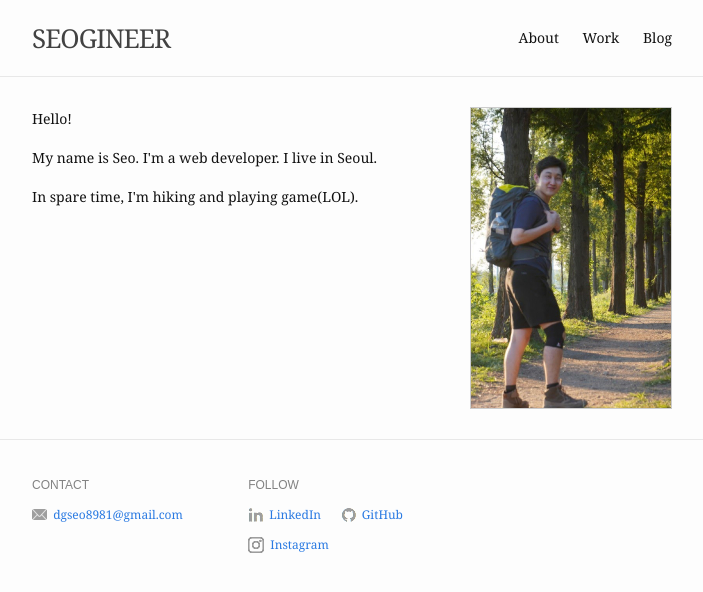
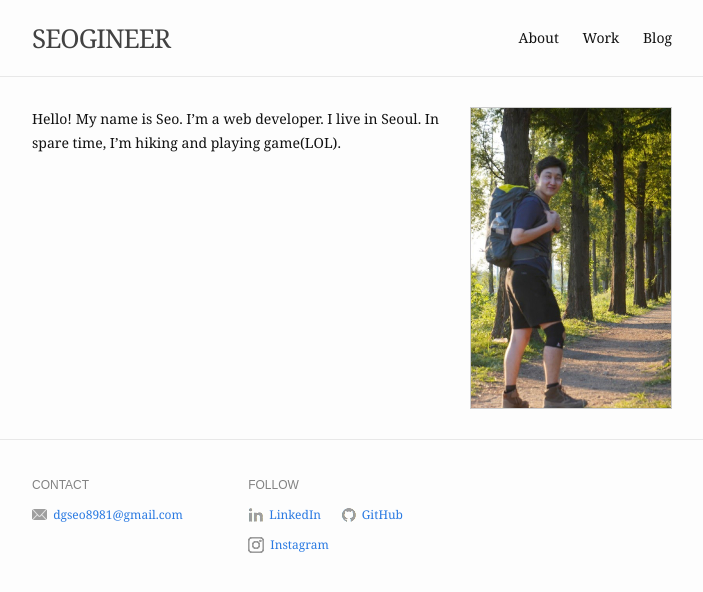
Before and after one commit to seogineer/seogineer.github.io, a Jekyll site: the page built from index.md, in a window 1280 px wide. Shown: the top 592 px of the page, without its empty margins (288-991 px from the left). Built offline with Jekyll 4.4.1, drawn with Linux system fonts in a browser that asks for light colours.

Commit message:
about내용변경

```diff
--- a/index.md
+++ b/index.md
@@ -5,14 +5,6 @@ profile_picture:
   alt: website picture
 ---
 
-<p>
-  Hello!
-</p>
-
-<p>
-  My name is Seo. I'm a web developer. I live in Seoul.
-</p>
-
-<p>
-  In spare time, I'm hiking and playing game(LOL).
-</p>
+Hello!
+My name is Seo. I'm a web developer. I live in Seoul.
+In spare time, I'm hiking and playing game(LOL).
```
Also changed, not shown: work.md (+1 -0 lines).
